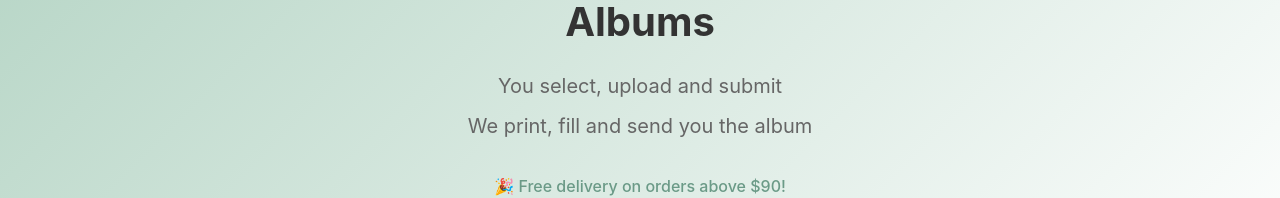
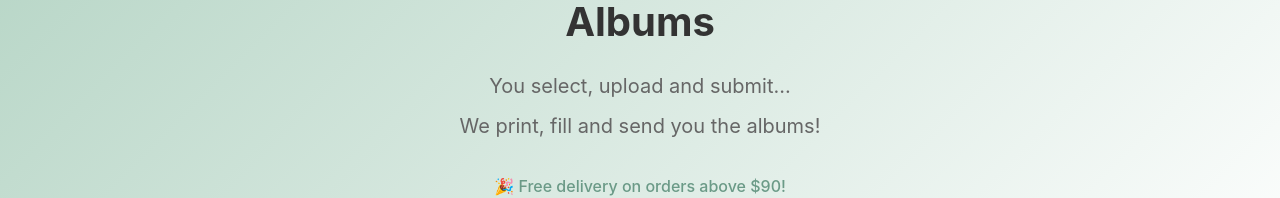
Before and after one commit to zahiallam-design/traces-landing-page, a React (Vite) app: page / in a window 1280 px wide. Shown: the part 226-424 px from the top of the page. Built offline with nearby package versions, Linux system fonts and the light colour scheme; the HTML template or start-up script is replaced by a standard one.

Commit message:
Update build fix

```diff
--- a/src/components/Hero.jsx
+++ b/src/components/Hero.jsx
@@ -21,8 +21,8 @@ function Hero() {
             Turn Your Favorite Photos Into Beautiful Albums
           </h1>
           <div className={`hero-subtitle ${isMobile ? 'hero-subtitle-mobile' : ''}`}>
-            <p style={{ marginBottom: '0.5rem' }}>You select, upload and submit</p>
-            <p>We print, fill and send you the album</p>
+            <p style={{ marginBottom: '0.5rem' }}>You select, upload and submit...</p>
+            <p>We print, fill and send you the albums!</p>
           </div>
           <p style={{ marginTop: '1rem', marginBottom: '1.5rem', color: 'var(--pastel-green-dark)', fontWeight: '500', fontSize: '1rem' }}>
             🎉 Free delivery on orders above $90!
```
